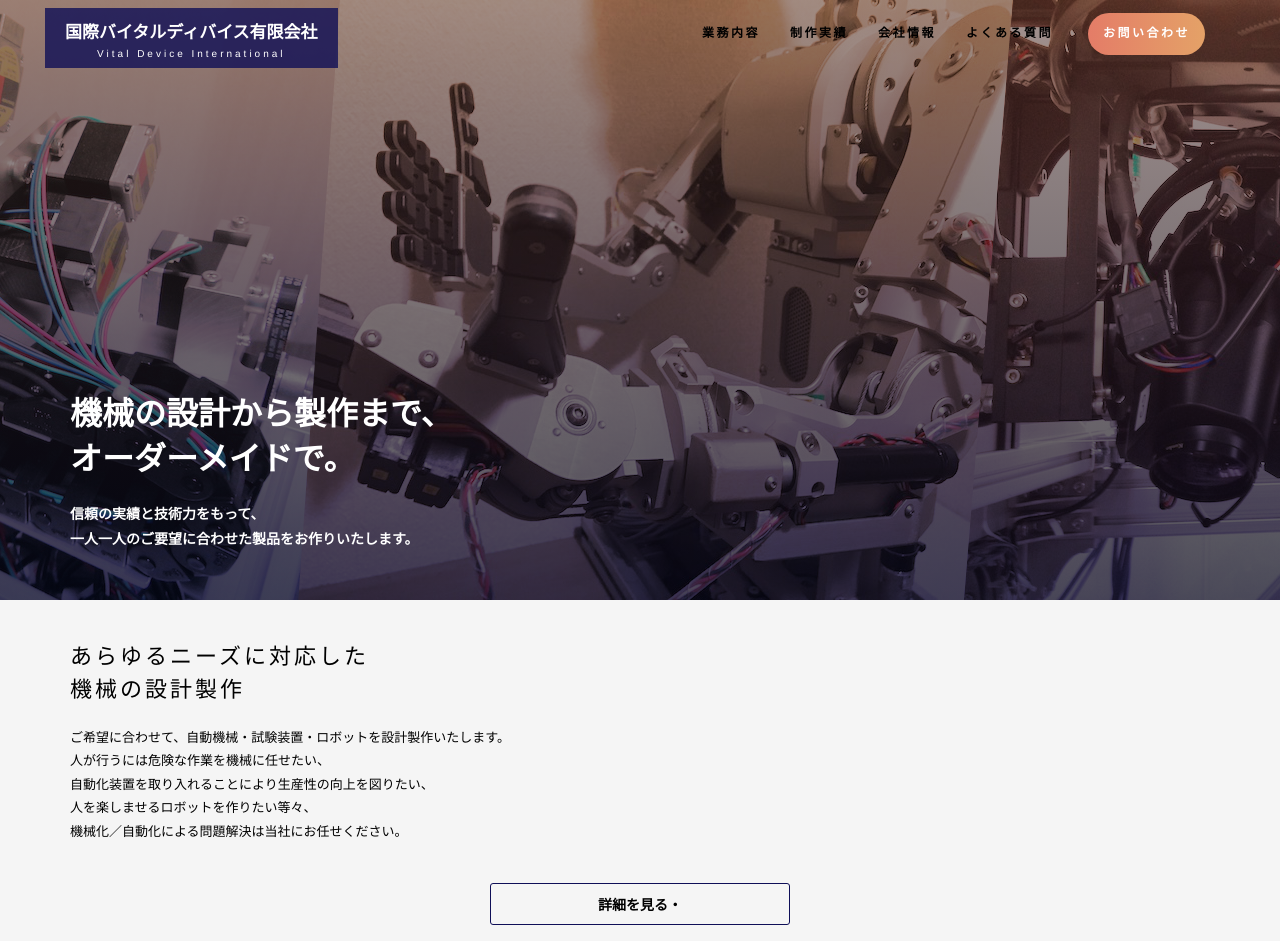
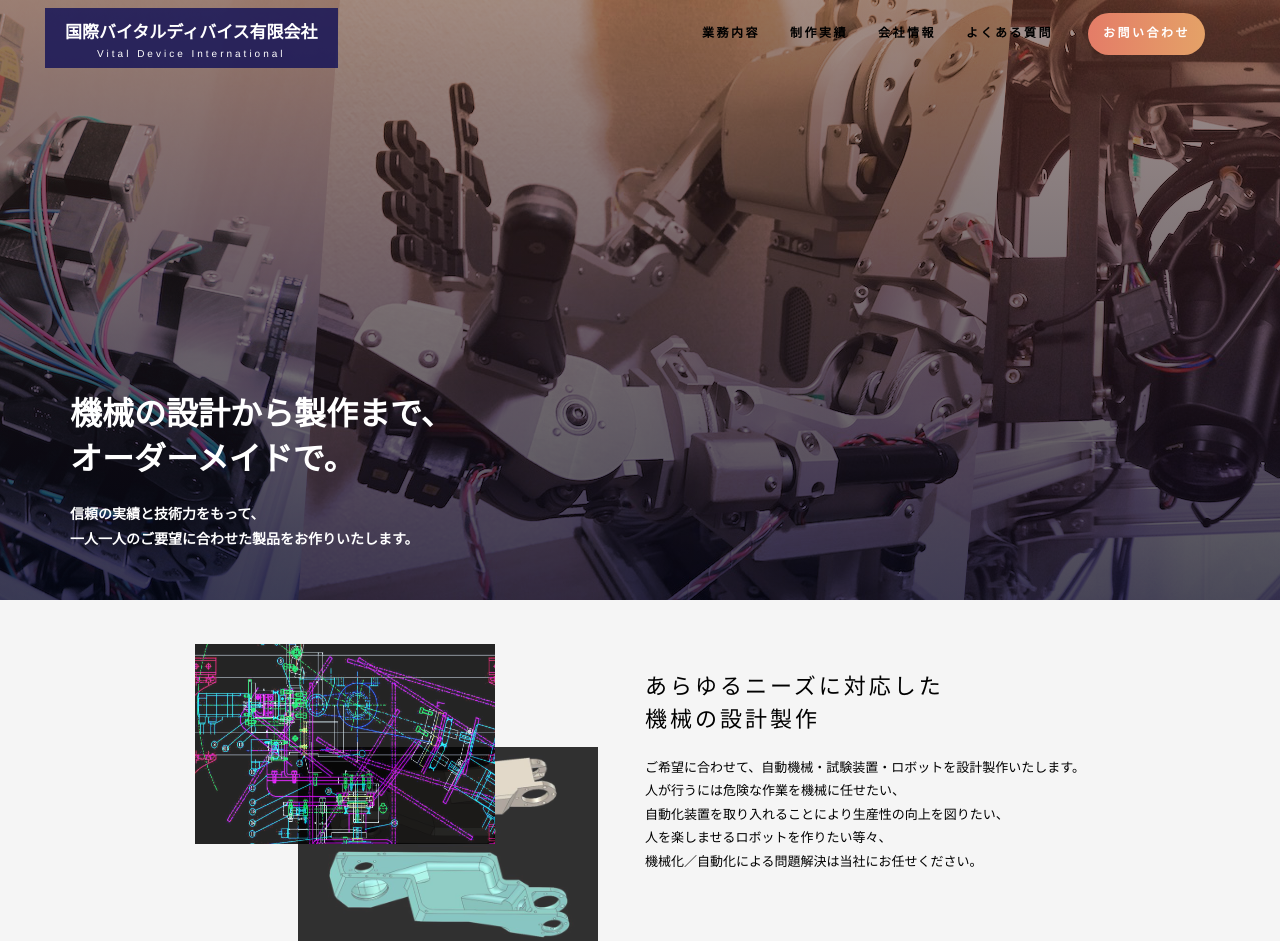
Before and after one commit to kenyaaaaaa/vitald, a Next.js app: page / in a window 1280 px wide. Shown: the top 941 px of the page. Built offline with nearby package versions, Linux system fonts and the light colour scheme.

Commit message:
図面画像追加

```diff
--- a/layouts/home/Service.tsx
+++ b/layouts/home/Service.tsx
@@ -1,18 +1,27 @@
 import { css } from "@emotion/react";
 import ReadMore from "../../components/ReadMore";
 import { mqLarge } from "../../components/utils/style";
+import Image from "next/image";
 
 const Service = () => {
   return (
     <div css={wrapper}>
       <section css={container}>
+        <div css={wrapperInner}>
+          <div css={imgWrapper}>
+            <div css={draft2dImg}>
+              <Image src={`/images/draft2D.jpg`} width="300px" height="200px" />
+            </div>
+            <div css={draft3dImg}>
+              <Image src={`/images/draft3D.jpg`} width="300px" height="200px" />
+            </div>
+          </div>
+          <div css={right}>
             <div css={title}>
               <h1>
-            {/* 機械設計、製作 */}
                 あらゆるニーズに対応した
                 <br />
                 機械の設計製作
-            {/* <span>✕</span> */}
               </h1>
             </div>
             <div css={description}>
@@ -28,6 +37,8 @@ const Service = () => {
                 機械化／自動化による問題解決は当社にお任せください。
               </p>
             </div>
+          </div>
+        </div>
         <ReadMore bgColor={"whitesmoke"} text={"詳細を見る"} />
       </section>
     </div>
@@ -41,11 +52,52 @@ const container = css`
   padding: 4rem 3rem 5rem 3rem;
   margin: 0 auto;
   max-width: 1200px;
+  ${mqLarge} {
+    padding-top: 7rem;
+  }
 `;
 
+const wrapperInner = css`
+  ${mqLarge} {
+    display: flex;
+    justify-content: center;
+    position: relative;
+    margin-bottom: 7rem;
+  }
+`;
+
+const imgWrapper = css`
+  display: none;
+  ${mqLarge} {
+    display: block;
+  }
+`;
+
+const draft2dImg = css`
+  ${mqLarge} {
+    position: absolute;
+    top: -13%;
+    z-index: 1;
+    opacity: 0.85;
+  }
+`;
+
+const draft3dImg = css`
+  ${mqLarge} {
+    opacity: 0.8;
+    position: absolute;
+    top: 38%;
+    left: 20%;
+  }
+`;
+
+const right = css`
+  ${mqLarge} {
+    padding-left: 45rem;
+  }
+`;
 const title = css`
   display: flex;
-  /* justify-content: center; */
 
   span {
     color: black;
@@ -56,19 +108,6 @@ const title = css`
     letter-spacing: 0.3rem;
     font-weight: 400;
     line-height: 1.5;
-    /* border-bottom: 3px solid #e57b58; */
-    /* ::before {
-      content: "";
-      left: 50%;
-      bottom: 5%;
-      background-color: #e57b58;
-      opacity: 0.7;
-      transform: translateX(-144%);
-      position: absolute;
-      display: inline-block;
-      width: 17.5rem;
-      height: 6px;
-    } */
   }
 `;
 
```
Also changed, not shown: public/images/draft2D.jpg (added), public/images/draft3D.jpg (added). Lines whose indentation alone changed are shown as unchanged.
